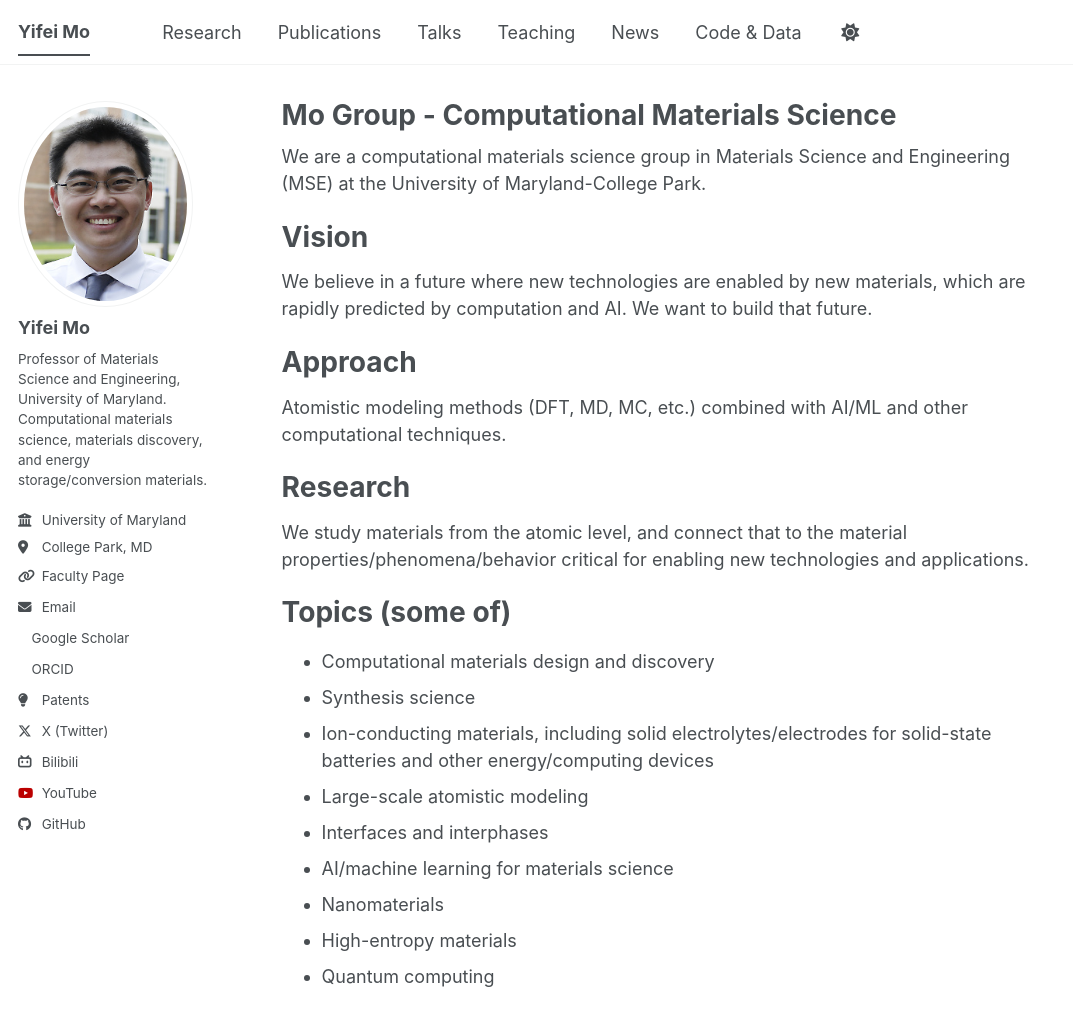
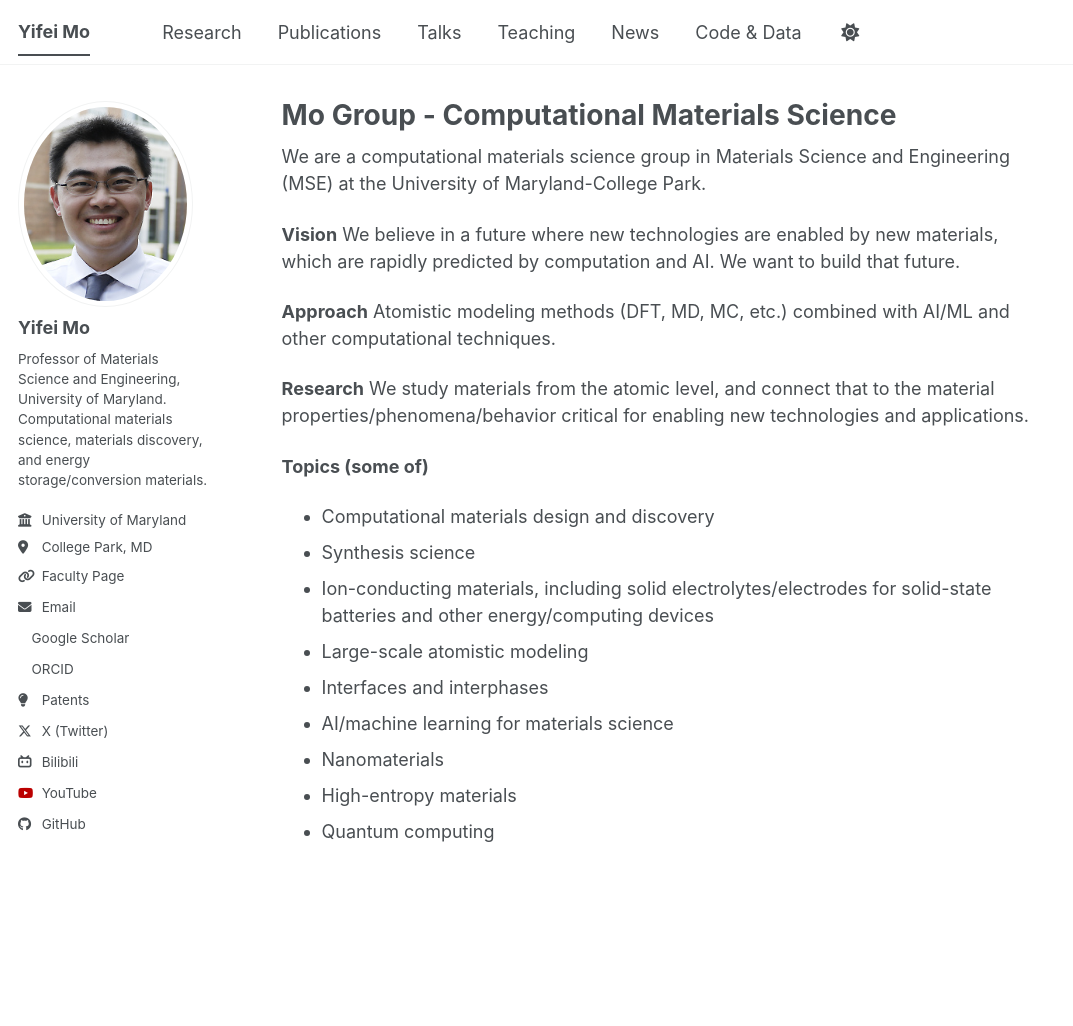
Before and after one commit to yifeimo/yifeimo.github.io, a Jekyll site: the page built from _pages/about.md, in a window 1280 px wide and 1035 px high. Shown: the top 1026 px of the window, without its empty margins (0-1073 px from the left). Built offline with Jekyll 4.4.1, drawn with Linux system fonts in a browser that asks for light colours; a style sheet for code colours, icons or effects is not loaded.

```diff
--- a/_pages/about.md
+++ b/_pages/about.md
@@ -9,20 +9,14 @@ redirect_from:
 
 We are a computational materials science group in Materials Science and Engineering (MSE) at the University of Maryland-College Park.
 
-Vision
-======
-We believe in a future where new technologies are enabled by new materials, which are rapidly predicted by computation and AI. We want to build that future.
+**Vision** We believe in a future where new technologies are enabled by new materials, which are rapidly predicted by computation and AI. We want to build that future.
 
-Approach
-======
-Atomistic modeling methods (DFT, MD, MC, etc.) combined with AI/ML and other computational techniques.
+**Approach** Atomistic modeling methods (DFT, MD, MC, etc.) combined with AI/ML and other computational techniques.
 
-Research
-======
-We study materials from the atomic level, and connect that to the material properties/phenomena/behavior critical for enabling new technologies and applications.
+**Research** We study materials from the atomic level, and connect that to the material properties/phenomena/behavior critical for enabling new technologies and applications.
 
-Topics (some of)
-======
+**Topics (some of)**
+
 * Computational materials design and discovery
 * Synthesis science
 * Ion-conducting materials, including solid electrolytes/electrodes for solid-state batteries and other energy/computing devices
```
